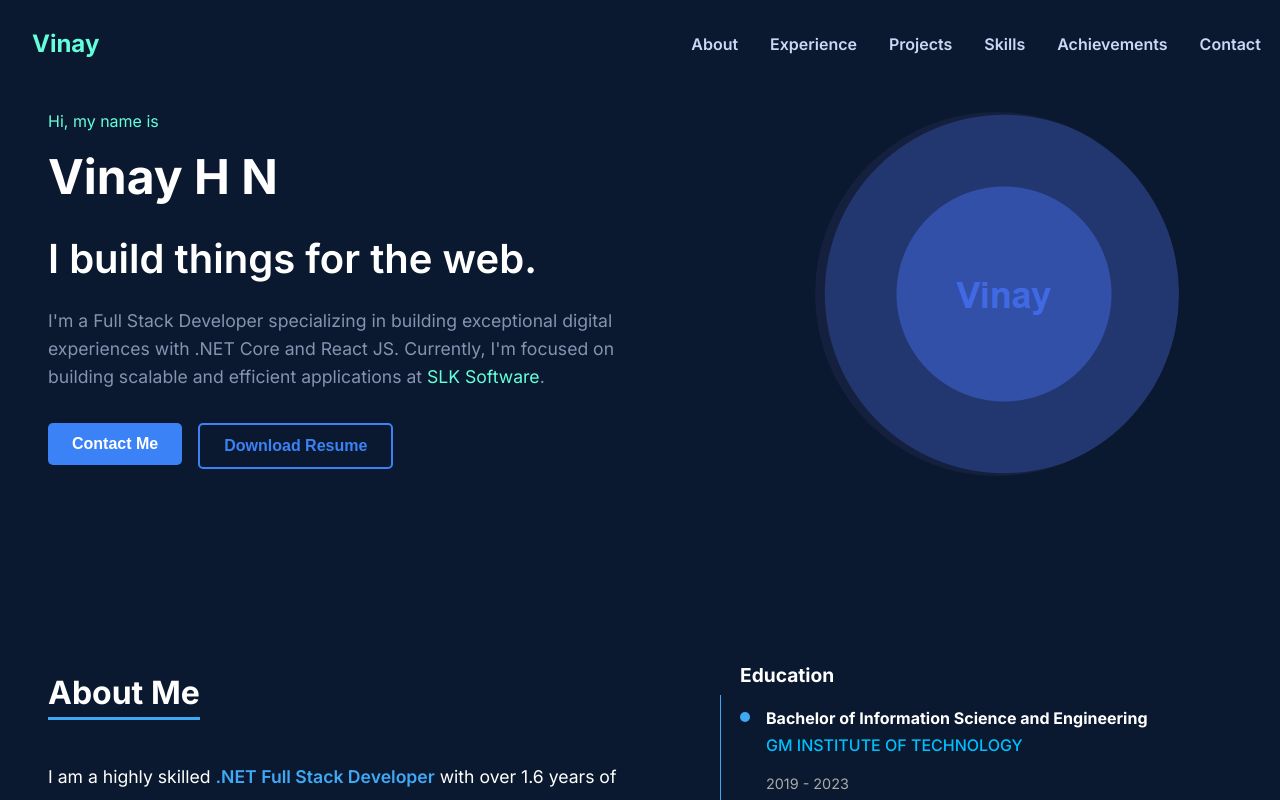
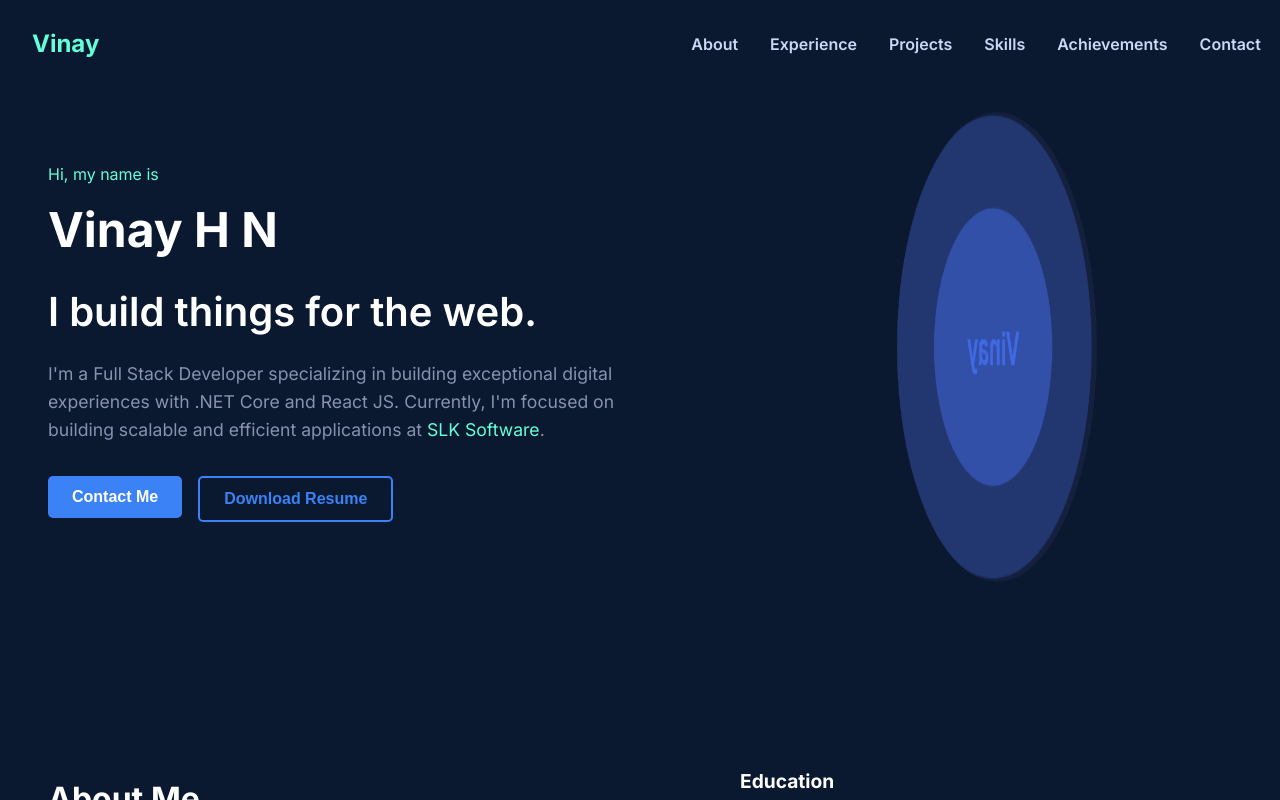
Before and after one commit to V-code578/My-Portfolio, a React (Create React App) app: page / in a window 1280 px wide. Shown: the top 800 px of the page. Built offline with nearby package versions, Linux system fonts and the light colour scheme.

Commit message:
Added rotation of image in Hero.jsx

```diff
--- a/src/components/Hero.css
+++ b/src/components/Hero.css
@@ -89,17 +89,19 @@
 
   .hero-image {
     width: 100%;
-    transition: transform 1.0s ease; /* Smooth transition for the tilt effect */
-    animation: pulse 2.5s ease-in-out infinite;
+    transition: transform 1s ease;
   }
 
-  @keyframes pulse {
-    0%, 100% {
-      transform: scale(1);
-      opacity: 0.9;
+  /* 🔄 Continuous rotation animation */
+  .rotating-image {
+    animation: rotateImage 10s linear infinite;
+  }
+
+  @keyframes rotateImage {
+    0% {
+      transform: rotateY(0deg);
     }
-    50% {
-      transform: scale(1.05);
-      opacity: 1;
+    100% {
+      transform: rotateY(360deg);
     }
   }
--- a/src/components/Hero.jsx
+++ b/src/components/Hero.jsx
@@ -1,28 +1,9 @@
-import React, { useEffect, useRef } from "react";
+import React from "react";
 import { Link } from "react-scroll";
 import "./Hero.css";
 import heroImage from "../assets/Vinay.png";
 
 export default function Hero() {
-  const imgRef = useRef(null);
-
-  useEffect(() => {
-    const handleMouseMove = (event) => {
-      const { clientX: mouseX, clientY: mouseY } = event;
-      const { innerWidth: windowWidth, innerHeight: windowHeight } = window;
-
-      const rotateX = (mouseY / windowHeight - 0.5) * 30;
-      const rotateY = (mouseX / windowWidth - 0.5) * -30;
-
-      if (imgRef.current) {
-        imgRef.current.style.transform = `rotateX(${rotateX}deg) rotateY(${rotateY}deg)`;
-      }
-    };
-
-    window.addEventListener("mousemove", handleMouseMove);
-    return () => window.removeEventListener("mousemove", handleMouseMove);
-  }, []);
-
   const handleDownload = () => {
     const link = document.createElement("a");
     link.href = "/Vinay_H_N_Resume.pdf"; // Path in the public folder
@@ -57,10 +38,9 @@ export default function Hero() {
       </div>
       <div className="hero-image-container">
         <img
-          ref={imgRef}
           src={heroImage}
           alt="Vinay H N"
-          className="w-full h-full object-cover"
+          className="hero-image rotating-image"
         />
       </div>
     </section>
```
